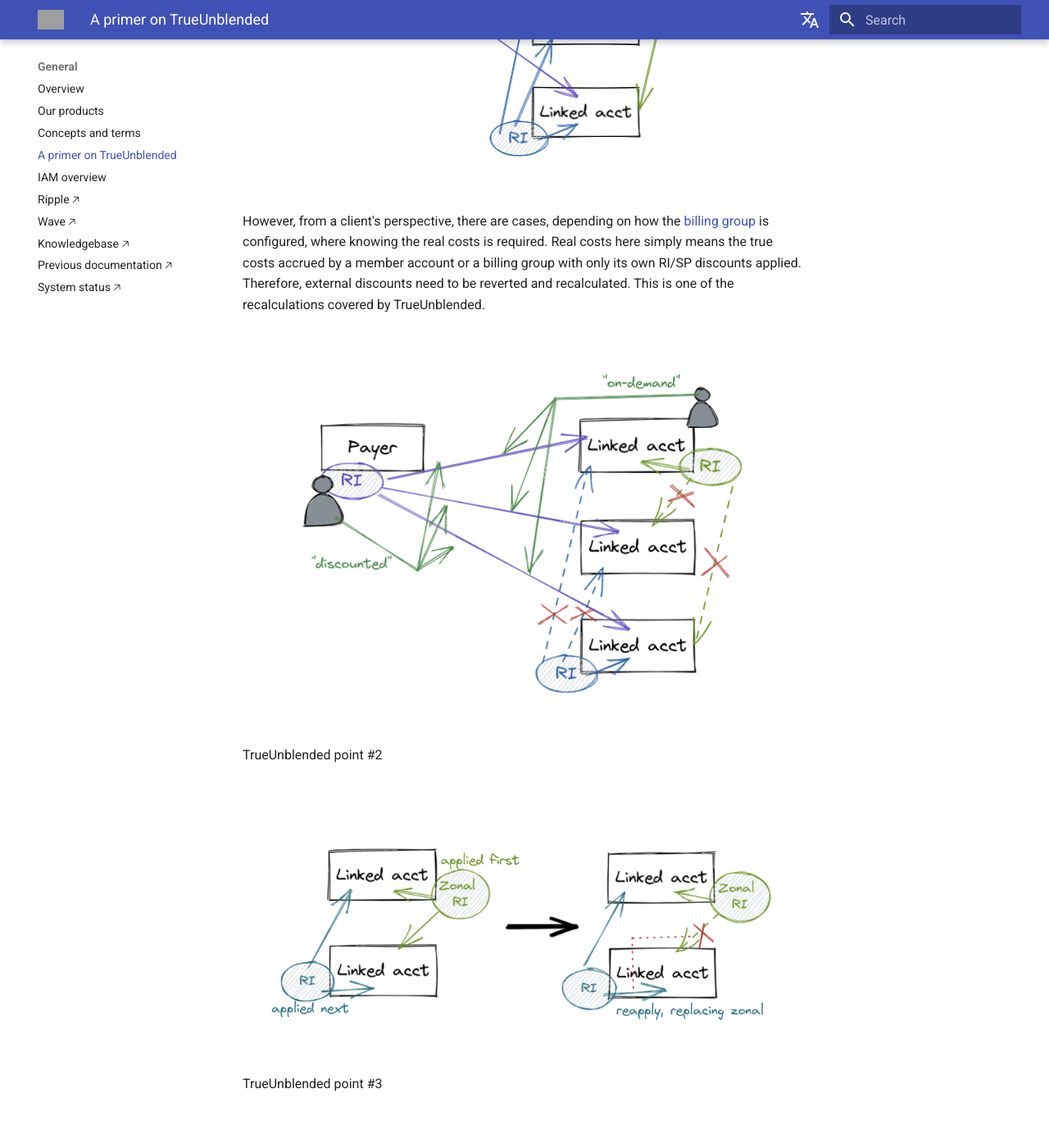
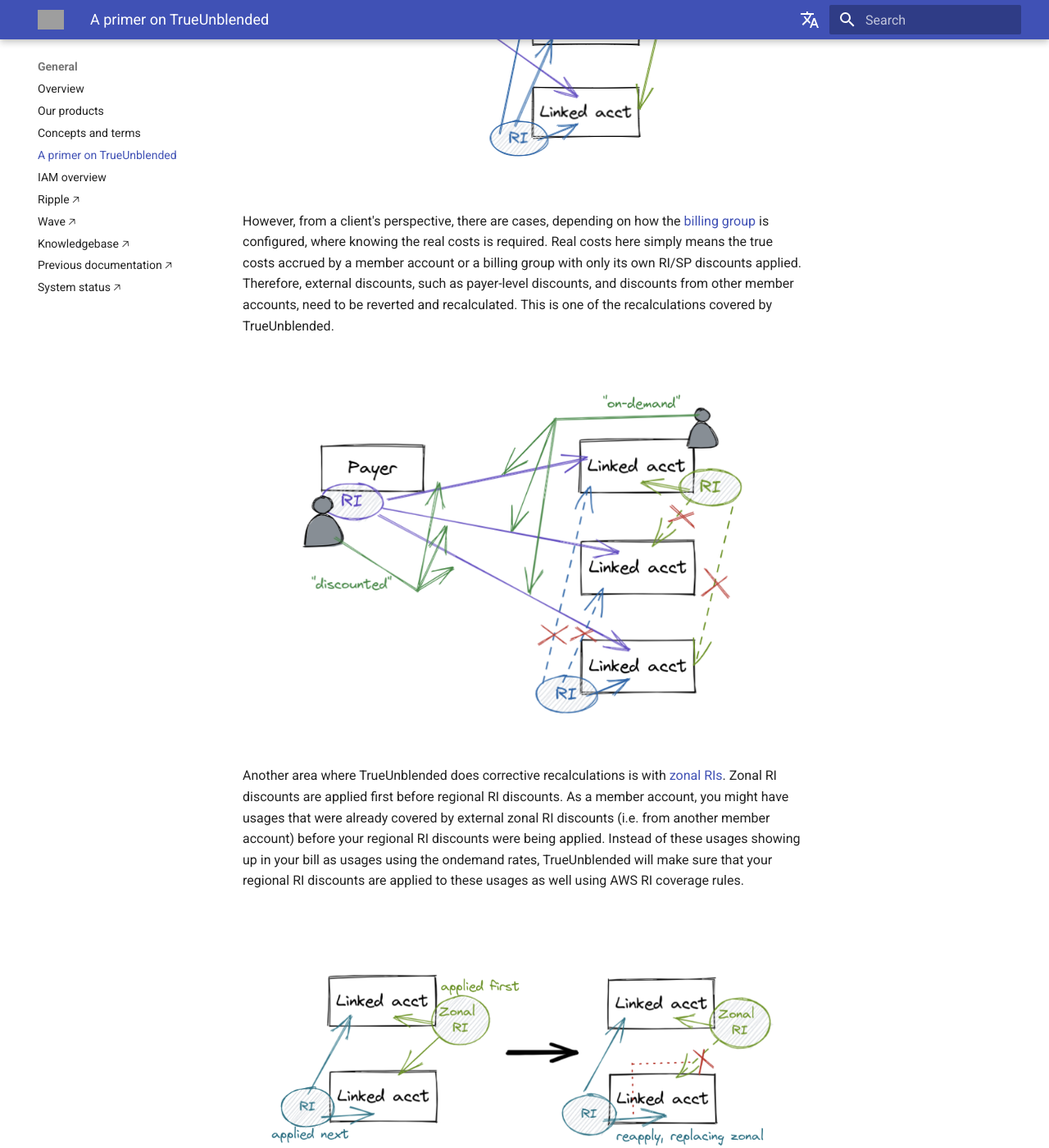
Before and after one commit to alphauslabs/tmpdocs, an MkDocs documentation site: the page built from docs/trueunblended.md, in a window 1280 px wide and 1400 px high, scrolled down 631 px. Shown: the whole window at 82% size. Built offline with MkDocs 1.6.1 and Material for MkDocs 9.7.7, drawn with Linux system fonts in a browser that asks for light colours; comment, search, counter and statistics services are not loaded; grey boxes are pictures that could not be loaded.

Commit message:
docs: trueunblended

```diff
--- a/docs/trueunblended.md
+++ b/docs/trueunblended.md
@@ -9,13 +9,13 @@
   ![Default](./assets/trueunblended-00.png)
 </figure>
 
-However, from a client's perspective, there are cases, depending on how the [billing group](https://alphauslabs.github.io/docs/concepts/#billing-group) is configured, where knowing the real costs is required. Real costs here simply means the true costs accrued by a member account or a billing group with only its own RI/SP discounts applied. Therefore, external discounts need to be reverted and recalculated. This is one of the recalculations covered by TrueUnblended.
+However, from a client's perspective, there are cases, depending on how the [billing group](https://alphauslabs.github.io/docs/concepts/#billing-group) is configured, where knowing the real costs is required. Real costs here simply means the true costs accrued by a member account or a billing group with only its own RI/SP discounts applied. Therefore, external discounts, such as payer-level discounts, and discounts from other member accounts, need to be reverted and recalculated. This is one of the recalculations covered by TrueUnblended.
 
 <figure markdown>
   ![Point #1](./assets/trueunblended-01.png)
 </figure>
 
-TrueUnblended point #2
+Another area where TrueUnblended does corrective recalculations is with [zonal RIs](https://docs.aws.amazon.com/AWSEC2/latest/UserGuide/reserved-instances-scope.html). Zonal RI discounts are applied first before regional RI discounts. As a member account, you might have usages that were already covered by external zonal RI discounts (i.e. from another member account) before your regional RI discounts were being applied. Instead of these usages showing up in your bill as usages using the ondemand rates, TrueUnblended will make sure that your regional RI discounts are applied to these usages as well using AWS RI coverage rules.
 
 <figure markdown>
   ![Point #2](./assets/trueunblended-02.png)
```
